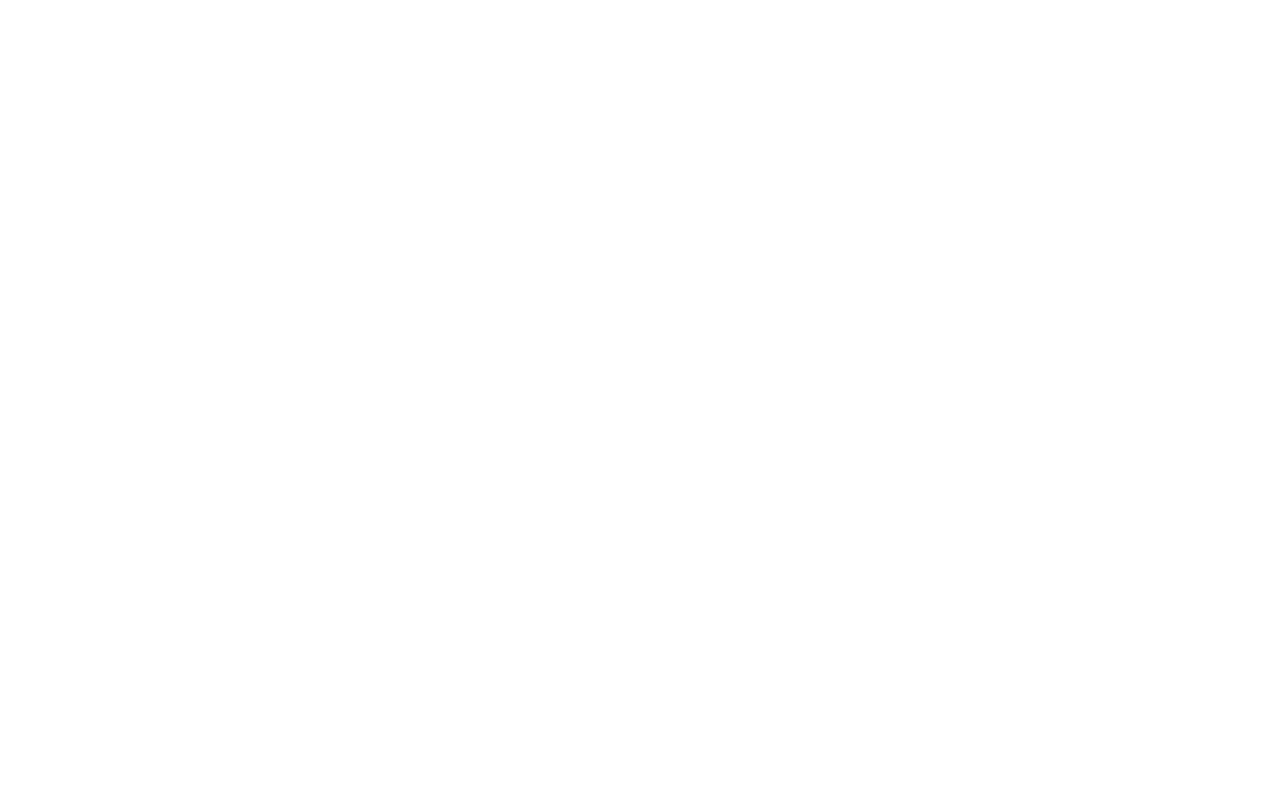
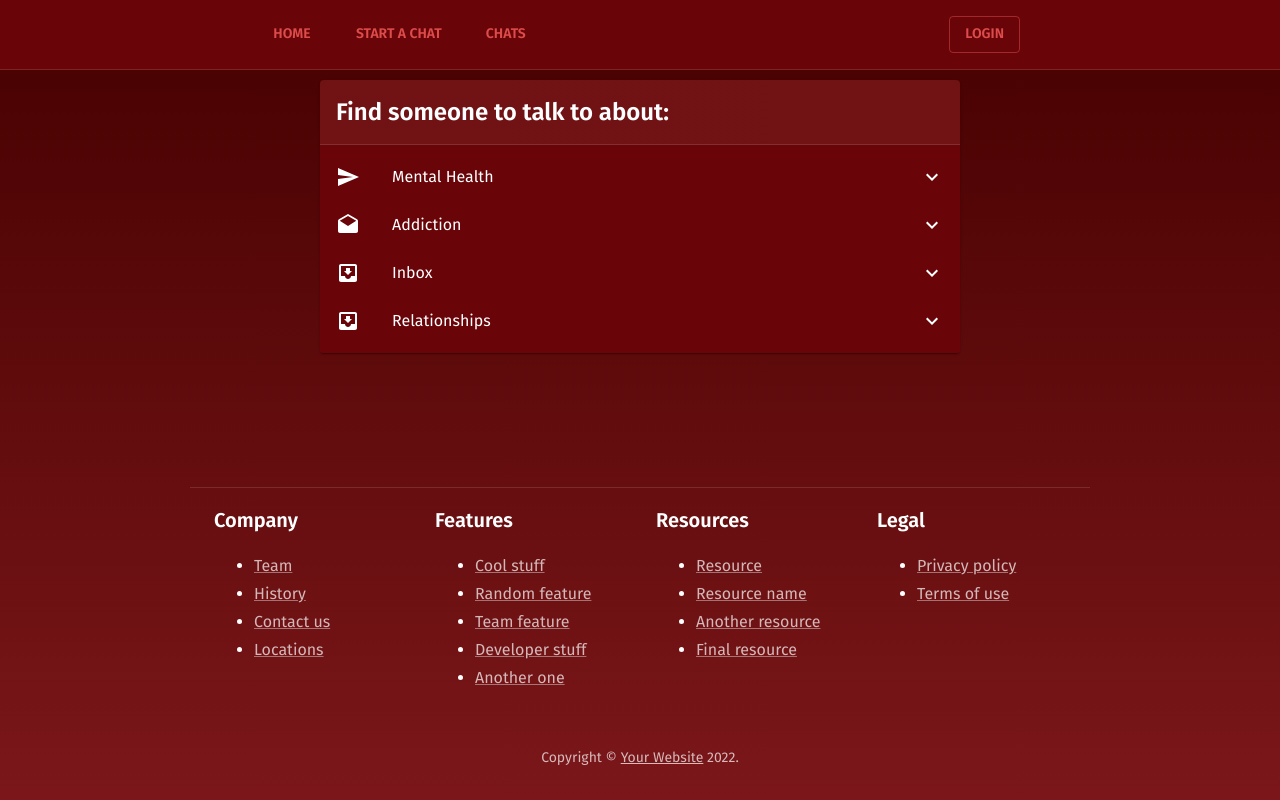
Before and after one commit to hltk/junction-2022, a React (Create React App) app in the folder temp-front/: page /chat in a window 1280 px wide. Before the commit this address had no page. Built offline with nearby package versions, Linux system fonts and the light colour scheme.

Commit message:
Update all files

```diff
--- a/temp-front/src/App.js
+++ b/temp-front/src/App.js
@@ -1,6 +1,7 @@
 import React from 'react';
 import { BrowserRouter as Router, Route, Routes } from 'react-router-dom';
 
+import NewChat from './NewChat';
 import Chat from './Chat';
 import Chats from './Chats';
 import Home from './Home';
@@ -11,6 +12,7 @@
     <Router>
       <Routes>
         <Route path="/" element={<Home />} exact />
+        <Route path="/chat" element={<NewChat />} exact />
         <Route path="/chat/:username" element={<Chat />} exact />
         <Route path="/chats" element={<Chats />} exact />
         <Route path="/login" element={<Login />} exact />
--- a/temp-front/src/Chats.js
+++ b/temp-front/src/Chats.js
@@ -1,6 +1,8 @@
 import React from 'react';
 
 import List from '@mui/material/List';
+
+import Card from '@mui/material/Card';
 import Grid from '@mui/material/Grid';
 
 import ListItem from '@mui/material/ListItem';
@@ -10,7 +12,9 @@
 import Avatar from '@mui/material/Avatar';
 
 import Box from '@mui/material/Box';
+import Stack from '@mui/material/Stack';
 import Typography from '@mui/material/Typography';
+import IconButton from '@mui/material/IconButton';
 
 import Page from './Page';
 
@@ -25,9 +29,12 @@
         justifyContent="center"
       >
         <Box width="40em" maxWidth="100%">
+          <Card>
+            <Box sx={{ p: 2, display: 'flex' }}>
+              <Typography variant="h5" sx={{ fontWeight: 600 }}>Your active chats</Typography>
+            </Box>
 
-          <p>Chats page</p>
-          <ul><li><a href="/chat/react">chat to react</a></li></ul>
+            <Divider />
             <List sx={{ width: '100%', bgcolor: 'background.paper' }}>
               <ListItem alignItems="flex-start">
                 <ListItemAvatar>
@@ -95,7 +102,7 @@
                 />
               </ListItem>
             </List>
-
+          </Card>
         </Box>
       </Grid>
     </Page>
--- a/temp-front/src/Footer.js
+++ b/temp-front/src/Footer.js
@@ -33,7 +33,7 @@
   return (
     <Typography variant="body2" color="text.secondary" align="center" {...props}>
       {'Copyright © '}
-      <Link color="inherit" href="https://mui.com/">
+      <Link color="inherit">
         Your Website
       </Link>
       {' '}
--- a/temp-front/src/Navigation.js
+++ b/temp-front/src/Navigation.js
@@ -40,7 +40,7 @@
             }}
           >
             <LinkItem name="Home" url="/" />
-            <LinkItem name="Start a chat" url="/" />
+            <LinkItem name="Start a chat" url="/chat" />
             <LinkItem name="Chats" url="/chats" />
             <Box sx={{ float: 'right' }}>
               <Button href="/login" variant="outlined" sx={{ my: 1, mx: 1.5 }}>
--- /dev/null
+++ b/temp-front/src/NewChat.js
@@ -0,0 +1,103 @@
+import React, { useState } from 'react';
+
+import List from '@mui/material/List';
+
+import Card from '@mui/material/Card';
+import Grid from '@mui/material/Grid';
+
+import ListItem from '@mui/material/ListItem';
+import Divider from '@mui/material/Divider';
+import ListItemText from '@mui/material/ListItemText';
+import ListItemAvatar from '@mui/material/ListItemAvatar';
+import Avatar from '@mui/material/Avatar';
+
+import Box from '@mui/material/Box';
+import Stack from '@mui/material/Stack';
+import Typography from '@mui/material/Typography';
+import IconButton from '@mui/material/IconButton';
+
+import ListSubheader from '@mui/material/ListSubheader';
+import ListItemButton from '@mui/material/ListItemButton';
+import ListItemIcon from '@mui/material/ListItemIcon';
+import Collapse from '@mui/material/Collapse';
+import InboxIcon from '@mui/icons-material/MoveToInbox';
+import DraftsIcon from '@mui/icons-material/Drafts';
+import SendIcon from '@mui/icons-material/Send';
+import ExpandLess from '@mui/icons-material/ExpandLess';
+import ExpandMore from '@mui/icons-material/ExpandMore';
+import StarBorder from '@mui/icons-material/StarBorder';
+
+import Page from './Page';
+
+function NewChat() {
+  const [open1, setOpen1] = useState(false);
+  const [open2, setOpen2] = useState(false);
+  const [open3, setOpen3] = useState(false);
+  const [open4, setOpen4] = useState(false);
+
+  return (
+    <Page>
+      <Grid
+        container
+        spacing={0}
+        direction="column"
+        alignItems="center"
+        justifyContent="center"
+      >
+        <Box width="40em" maxWidth="100%">
+          <Card>
+            <Box sx={{ p: 2, display: 'flex' }}>
+              <Typography variant="h5" sx={{ fontWeight: 600 }}>Find someone to talk to about:</Typography>
+            </Box>
+            <Divider />
+            <List
+              sx={{ width: '100%', bgcolor: 'background.paper' }}
+              component="nav"
+            >
+              <ListItemButton>
+                <ListItemIcon>
+                  <SendIcon />
+                </ListItemIcon>
+                <ListItemText primary="Mental Health" />
+                {open1 ? <ExpandLess /> : <ExpandMore />}
+              </ListItemButton>
+              <ListItemButton>
+                <ListItemIcon>
+                  <DraftsIcon />
+                </ListItemIcon>
+                <ListItemText primary="Addiction" />
+                {open2 ? <ExpandLess /> : <ExpandMore />}
+              </ListItemButton>
+              <ListItemButton onClick={() => setOpen3((b) => !b)}>
+                <ListItemIcon>
+                  <InboxIcon />
+                </ListItemIcon>
+                <ListItemText primary="Inbox" />
+                {open3 ? <ExpandLess /> : <ExpandMore />}
+              </ListItemButton>
+              <Collapse in={open3} timeout="auto" unmountOnExit>
+                <List component="div" disablePadding>
+                  <ListItemButton sx={{ pl: 4 }}>
+                    <ListItemIcon>
+                      <StarBorder />
+                    </ListItemIcon>
+                    <ListItemText primary="Starred" />
+                  </ListItemButton>
+                </List>
+              </Collapse>
+              <ListItemButton>
+                <ListItemIcon>
+                  <InboxIcon />
+                </ListItemIcon>
+                <ListItemText primary="Relationships" />
+                {open4 ? <ExpandLess /> : <ExpandMore />}
+              </ListItemButton>
+            </List>
+          </Card>
+        </Box>
+      </Grid>
+    </Page>
+  );
+}
+
+export default NewChat;
```
Lines whose indentation alone changed are shown as unchanged.
